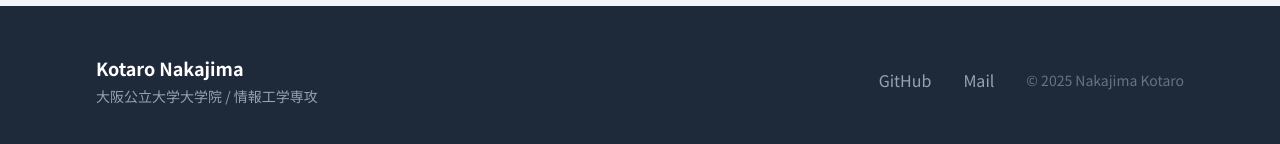
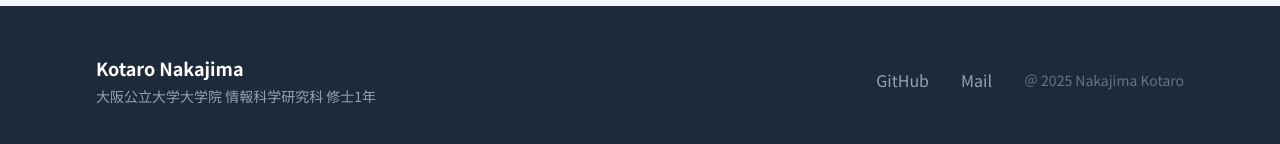
Before and after one commit to naka03193282/my-portfolio, a Next.js app: page / in a window 1280 px wide. Shown: the part 2057-2201 px from the top of the page. Built offline with nearby package versions, Linux system fonts and the light colour scheme.

Commit message:
fix: Footerを完成させた、titleの修正

```diff
--- a/app/components/Footer.tsx
+++ b/app/components/Footer.tsx
@@ -5,21 +5,21 @@ export default function Footer() {
         <div className="flex flex-col sm:flex-row items-center justify-between gap-6">
           <div>
             <p className="text-lg font-semibold text-white">Kotaro Nakajima</p>
-            <p className="text-sm text-gray-400 mt-1">大阪公立大学大学院 / 情報工学専攻</p>
+            <p className="text-sm text-gray-400 mt-1">大阪公立大学大学院 情報科学研究科 修士1年</p>
           </div>
           <div className="flex items-center gap-8 text-base">
             <a
-              href="https://github.com/your-username"
+              href="https://github.com/naka03193282"
               target="_blank"
               rel="noopener noreferrer"
               className="text-gray-400 hover:text-white transition"
             >
               GitHub
             </a>
-            <a href="mailto:nakaji319@icloud.com" className="text-gray-400 hover:text-white transition">
+            <a href="mailto:nakakou3282@gmail.com" className="text-gray-400 hover:text-white transition">
               Mail
             </a>
-            <span className="text-gray-500 text-sm">© 2025 Nakajima Kotaro</span>
+            <span className="text-gray-500 text-sm">＠ 2025 Nakajima Kotaro</span>
           </div>
         </div>
       </div>
```
Also changed, not shown: app/layout.tsx (+1 -1 lines).
